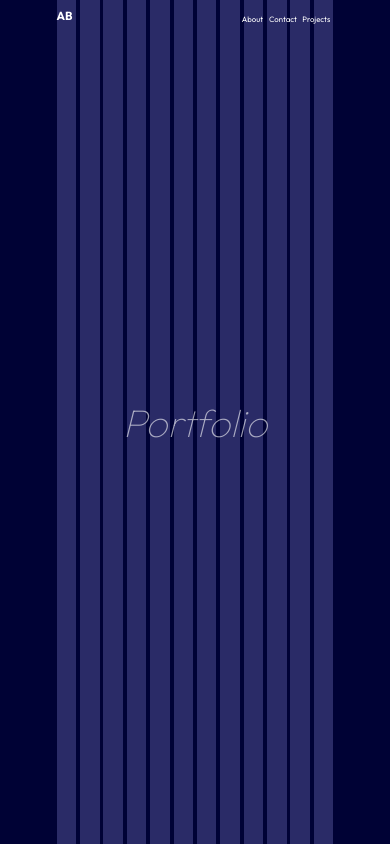
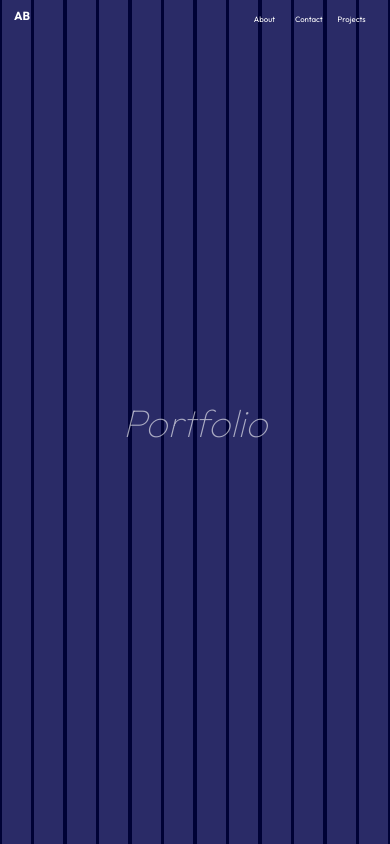
Before and after one commit to De-Dremer/Portfolio, a plain HTML site: page index.html in a window 390 px wide. Drawn offline with Linux system fonts and the light colour scheme.

Commit message:
Update page1.css

```diff
--- a/styles/page1.css
+++ b/styles/page1.css
@@ -118,3 +118,40 @@
     opacity: 0.6;
     z-index: 1; /* Ensure the heading stays above the columns */
 }
+
+@media (max-width: 600px) {
+    .col-cont {
+        flex-direction: row; /* Keep columns in a row */
+        flex-wrap: nowrap; /* No wrapping */
+        justify-content: space-between; /* Evenly space columns */
+        width: 100%; /* Full width */
+        height: auto; /* Height adjusts automatically */
+    }
+    .AB-logo{
+
+        margin-left: 20px;
+    }
+    .bg-col {
+        width: calc(100% / 3 - 1vw); /* Divide width by 3 and account for gaps */
+        height: 100vh; /* Full viewport height */
+        background-color: rgba(141, 141, 218, 0.3); /* Retain semi-transparent background */
+    }
+    .About{
+        margin-left: 12px;
+    }
+    .contact{
+        margin-left: 10px;
+        padding-left: 10px;
+        left: 10vw;
+
+    }
+    .My-Projects{
+
+        margin-left: 10px;
+
+        left: 22vw;
+
+    }
+
+
+}
```
